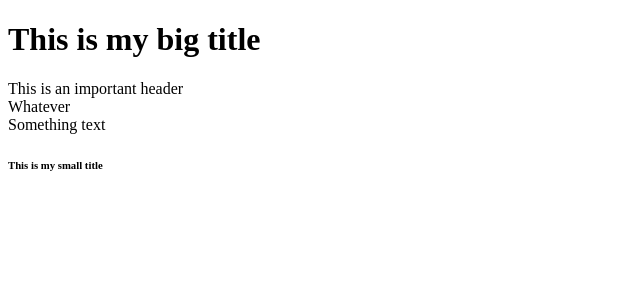
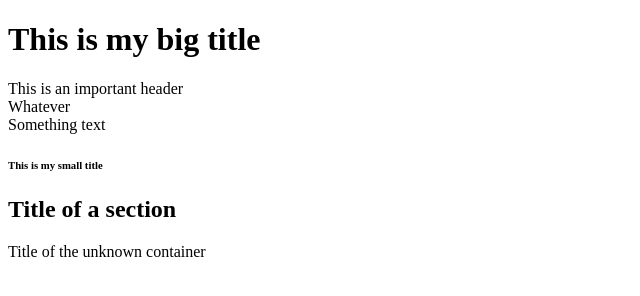
Before and after one commit to leaudgns/kakao_clone, a plain HTML site: page index.html in a window 1280 px wide. Shown: the whole page, without its empty margins (0-640 px from the left). Drawn offline with Linux system fonts and the light colour scheme.

Commit message:
html 2-7

```diff
--- a/index.html
+++ b/index.html
@@ -12,5 +12,15 @@
     <div>Whatever</div>
     <span>Something text</span>
     <h6>This is my small title</h6>
+    <section>
+      <header id="headerNumberOne" class="defaultHeader">
+        <h1>Title of a section</h1>
+      </header>
+    </section>
+    <div>
+      <header id="differentHeader" class="defaultHeader">
+        Title of the unknown container
+      </header>
+    </div>
   </body>
 </html>
```
